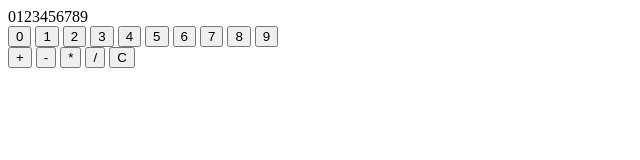
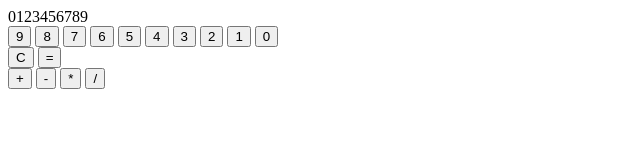
Before and after one commit to AleLoiac/calculator, a plain HTML site: page index.html in a window 1280 px wide. Shown: the whole page, without its empty margins (0-640 px from the left). Drawn offline with Linux system fonts and the light colour scheme.

Commit message:
Add calculator HTML structure

```diff
--- a/index.html
+++ b/index.html
@@ -12,23 +12,26 @@
         <div class="display">0123456789</div>
         <div class="buttons-container">
             <div class="numbers-container">
-                <button>0</button>
-                <button>1</button>
-                <button>2</button>
-                <button>3</button>
-                <button>4</button>
-                <button>5</button>
-                <button>6</button>
-                <button>7</button>
-                <button>8</button>
-                <button>9</button>
+                <button class="num">9</button>
+                <button class="num">8</button>
+                <button class="num">7</button>
+                <button class="num">6</button>
+                <button class="num">5</button>
+                <button class="num">4</button>
+                <button class="num">3</button>
+                <button class="num">2</button>
+                <button class="num">1</button>
+                <button class="num zero">0</button>
+            </div>
+            <div class="equal-clear">
+                <button class="clear">C</button>
+                <button class="equal">=</button>
             </div>
             <div class="operators-container">
-                <button>+</button>
-                <button>-</button>
-                <button>*</button>
-                <button>/</button>
-                <button>C</button>
+                <button class="operator">+</button>
+                <button class="operator">-</button>
+                <button class="operator">*</button>
+                <button class="operator">/</button>
             </div>
         </div>
     </div>
```
